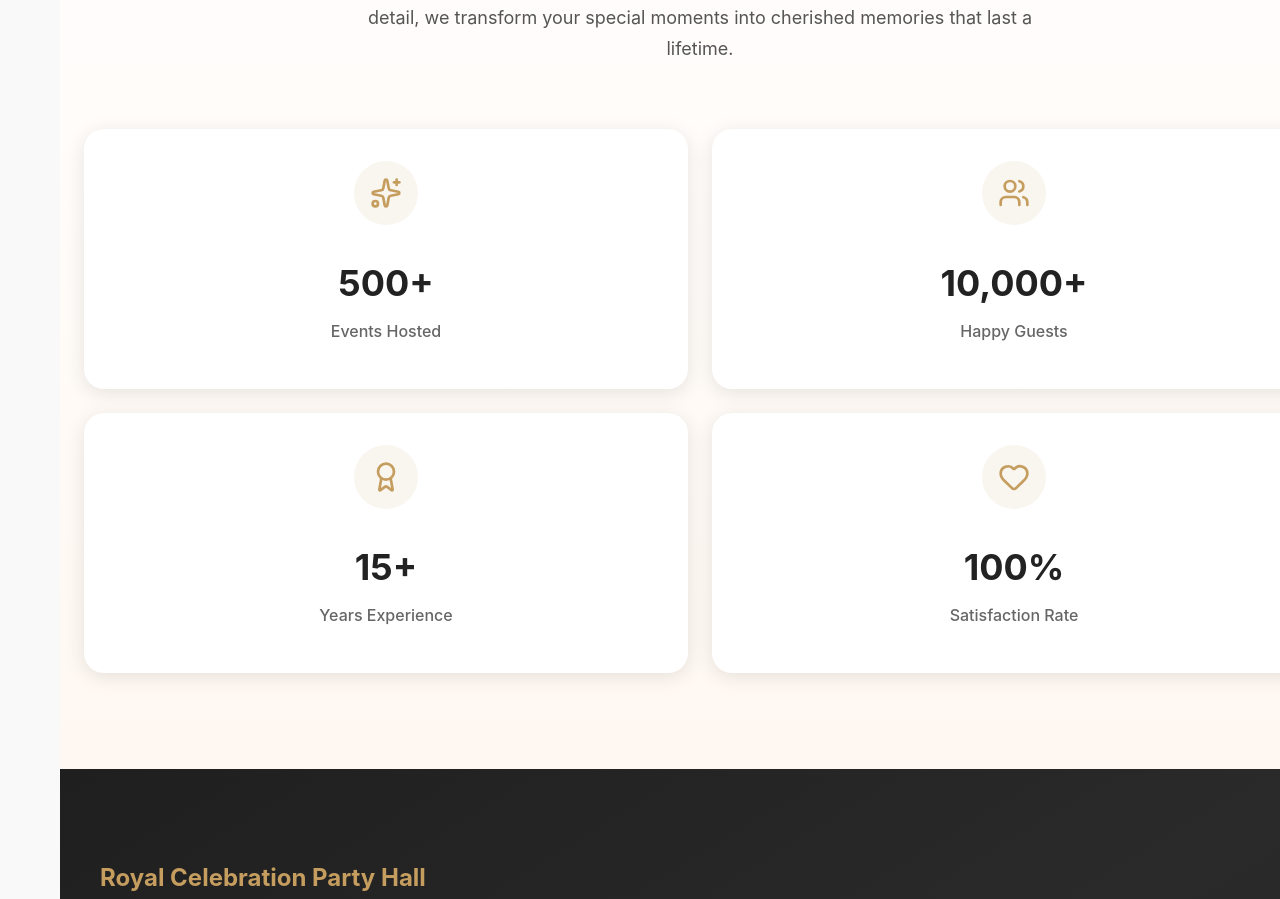
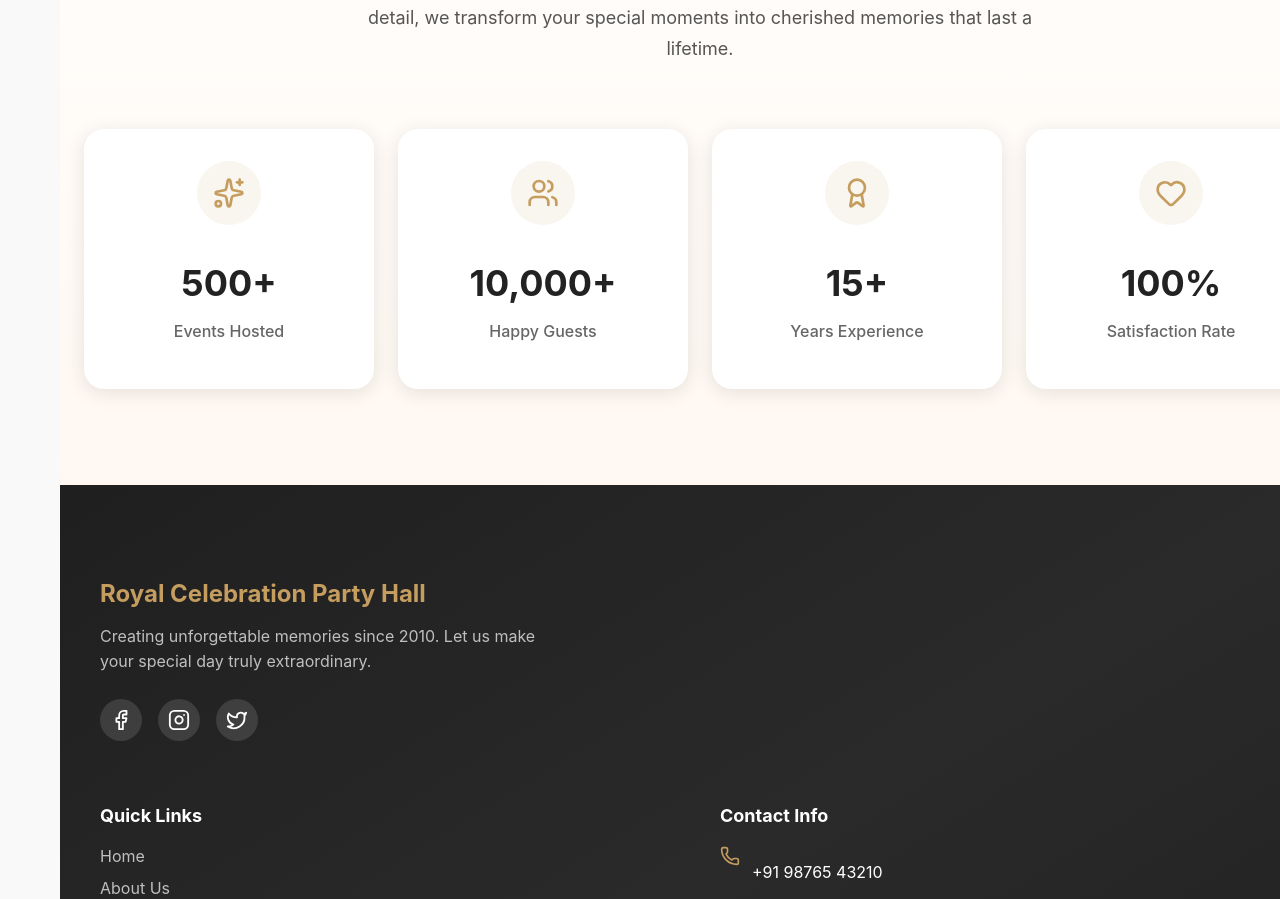
Before and after one commit to pathapatisneha2025-commits/Partyhousewebsite, a React (Create React App) app: page /about in a window 1280 px wide. Shown: the part 989-1888 px from the top of the page. Built offline with nearby package versions, Linux system fonts and the light colour scheme.

Commit message:
changes made

```diff
--- a/src/component/aboutUs.jsx
+++ b/src/component/aboutUs.jsx
@@ -1,5 +1,6 @@
 import { motion } from "framer-motion";
 import { Sparkles, Users, Award, Heart } from "lucide-react";
+import { useState, useEffect } from "react";
 
 export function AboutSection() {
   const stats = [
@@ -8,6 +9,21 @@ export function AboutSection() {
     { icon: Award, number: "15+", label: "Years Experience" },
     { icon: Heart, number: "100%", label: "Satisfaction Rate" },
   ];
+
+  const [columns, setColumns] = useState(2); // default 2 columns
+
+  useEffect(() => {
+    const updateColumns = () => {
+      const width = window.innerWidth;
+      if (width >= 1024) setColumns(4); // desktop
+      else if (width >= 640) setColumns(2); // tablet
+      else setColumns(1); // mobile
+    };
+
+    updateColumns();
+    window.addEventListener("resize", updateColumns);
+    return () => window.removeEventListener("resize", updateColumns);
+  }, []);
 
   const styles = {
     section: {
@@ -34,9 +50,7 @@ export function AboutSection() {
       marginBottom: "24px",
       lineHeight: 1.2,
     },
-    headingHighlight: {
-      color: "#c59d5f",
-    },
+    headingHighlight: { color: "#c59d5f" },
     paragraph: {
       color: "#555",
       fontSize: "18px",
@@ -46,7 +60,7 @@ export function AboutSection() {
     },
     statsGrid: {
       display: "grid",
-      gridTemplateColumns: "repeat(2, 1fr)",
+      gridTemplateColumns: `repeat(${columns}, 1fr)`,
       gap: "24px",
       marginTop: "48px",
     },
@@ -81,18 +95,11 @@ export function AboutSection() {
       color: "#666",
       fontWeight: 500,
     },
-    // Responsive
-    responsiveLg: {
-      "@media(min-width: 1024px)": {
-        gridTemplateColumns: "repeat(4, 1fr)",
-      },
-    },
   };
 
   return (
     <section id="about" style={styles.section}>
       <div style={styles.container}>
-        {/* Top text block */}
         <motion.div
           initial={{ opacity: 0, y: 30 }}
           whileInView={{ opacity: 1, y: 0 }}
@@ -101,14 +108,12 @@ export function AboutSection() {
           style={{ textAlign: "center", marginBottom: "64px" }}
         >
           <span style={styles.badge}>About Us</span>
-
           <h2 style={styles.heading}>
             Creating Unforgettable <br />
             <span style={styles.headingHighlight}>
               Celebrations Since 2010
             </span>
           </h2>
-
           <p style={styles.paragraph}>
             At Royal Celebration Party Hall, we believe every event deserves to
             be extraordinary. With our elegant venues, exceptional service, and
@@ -117,11 +122,9 @@ export function AboutSection() {
           </p>
         </motion.div>
 
-        {/* Stats */}
         <div style={styles.statsGrid}>
           {stats.map((stat, index) => {
             const Icon = stat.icon;
-
             return (
               <motion.div
                 key={index}
@@ -149,7 +152,6 @@ export function AboutSection() {
                 <div className="icon-wrapper" style={styles.iconWrapper}>
                   <Icon size={32} color="#c59d5f" />
                 </div>
-
                 <h3 style={styles.statNumber}>{stat.number}</h3>
                 <p style={styles.statLabel}>{stat.label}</p>
               </motion.div>
```
